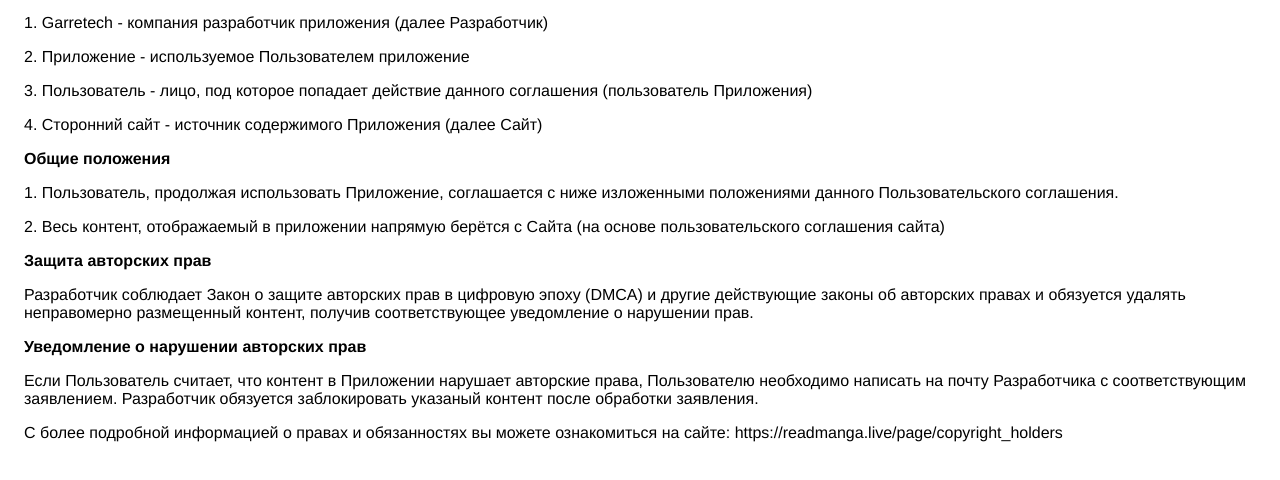
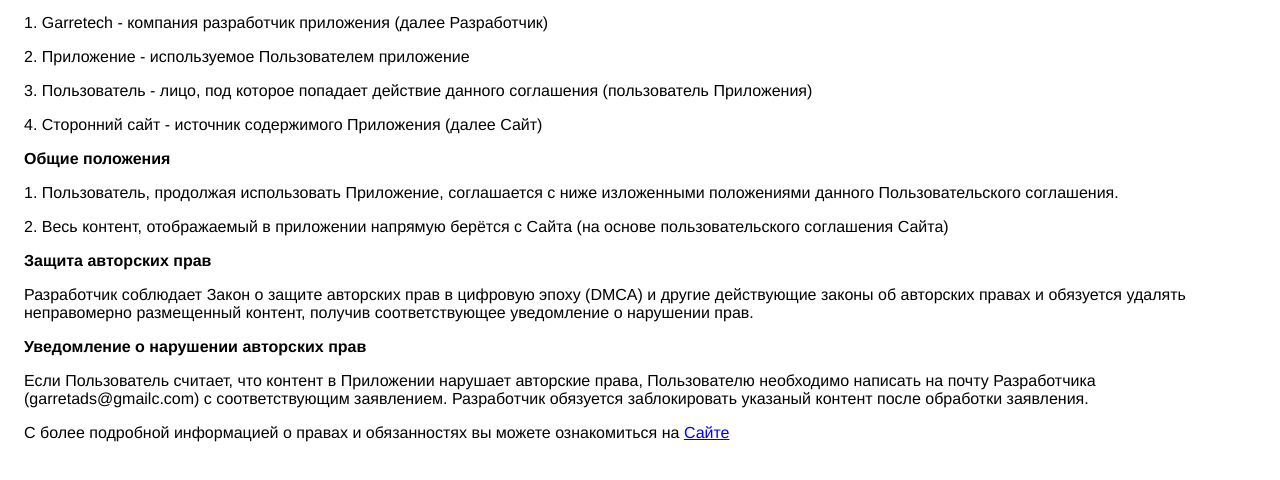
Before and after one commit to Garretads/Garretads, a plain HTML site: page terms_and_conditions.html in a window 1280 px wide. Shown: the part 112-592 px from the top of the page. Drawn offline with Linux system fonts and the light colour scheme.

Commit message:
Update terms_and_conditions.html
erherherh

```diff
--- a/terms_and_conditions.html
+++ b/terms_and_conditions.html
@@ -16,14 +16,14 @@
 
         <p><strong>Общие положения</strong></p>
         <p>1. Пользователь, продолжая использовать Приложение, соглашается с ниже изложенными положениями данного Пользовательского соглашения.</p>
-        <p>2. Весь контент, отображаемый в приложении напрямую берётся с Сайта (на основе пользовательского соглашения сайта)</p>
+        <p>2. Весь контент, отображаемый в приложении напрямую берётся с Сайта (на основе пользовательского соглашения Сайта)</p>
 
         <p><strong>Защита авторских прав</strong></p>
         <p>Разработчик соблюдает Закон о защите авторских прав в цифровую эпоху (DMCA) и другие действующие законы об авторских правах и обязуется удалять неправомерно размещенный контент, получив соответствующее уведомление о нарушении прав.</p>
 
         <p><strong>Уведомление о нарушении авторских прав</strong></p>
-        <p>Если Пользователь считает, что контент в Приложении нарушает авторские права, Пользователю необходимо написать на почту Разработчика с соответствующим заявлением. Разработчик обязуется заблокировать указаный контент после обработки заявления.</p>
+        <p>Если Пользователь считает, что контент в Приложении нарушает авторские права, Пользователю необходимо написать на почту Разработчика (garretads@gmailc.com) с соответствующим заявлением. Разработчик обязуется заблокировать указаный контент после обработки заявления.</p>
 
-        <p>С более подробной информацией о правах и обязанностях вы можете ознакомиться на сайте: https://readmanga.live/page/copyright_holders</p>
+        <p>С более подробной информацией о правах и обязанностях вы можете ознакомиться на <a href="https://readmanga.live/page/copyright_holders">Сайте</a></p>
     </body>
     </html>
```
